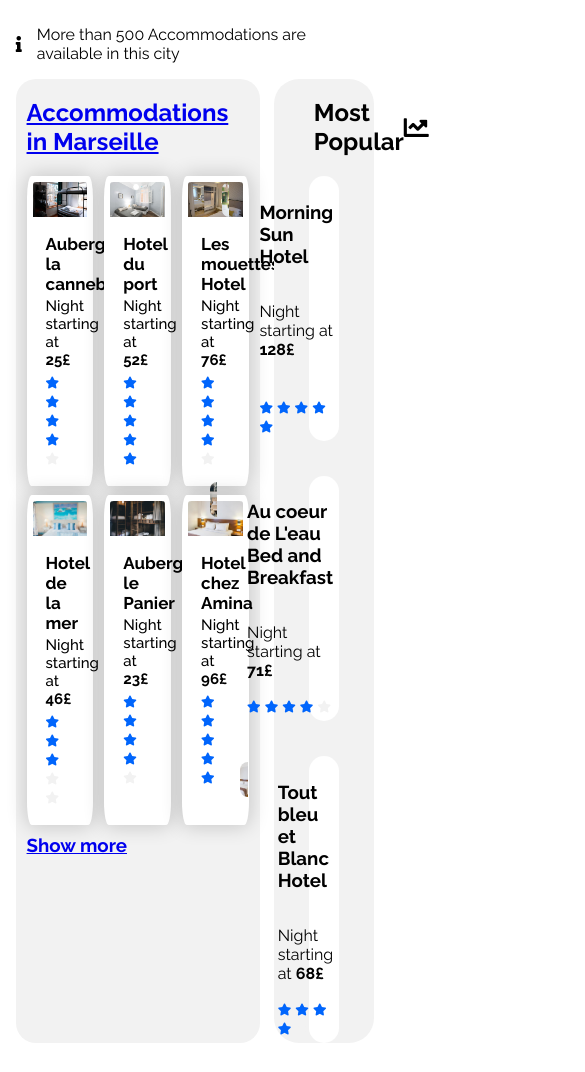
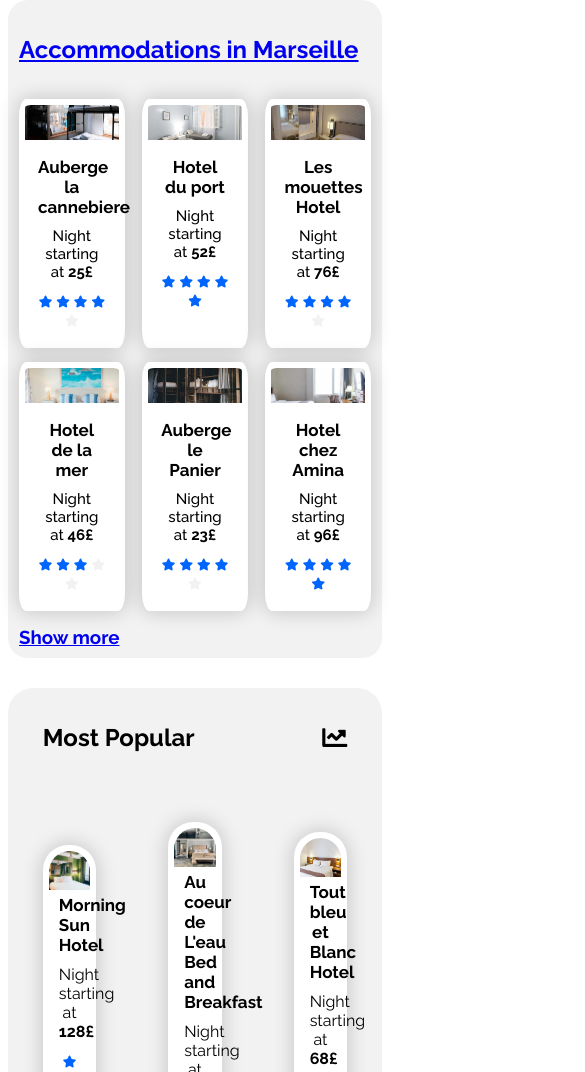
Before and after one commit to AdrienDuval/mocpus, a plain HTML site: page index.html in a window 390 px wide. Shown: the part 378-1450 px from the top of the page, 585 px wide, since content can reach past the window. Drawn offline with Linux system fonts and the light colour scheme.

Commit message:
reponsiveness of tablette

```diff
--- a/index.html
+++ b/index.html
@@ -188,7 +188,7 @@
 
                     <div class="img-1">
                         <div class="card-img">
-                            <img src="/mocpus/images/hebergements/4_small/febrian-zakaria-sjvU0THccQA-unsplash.jpg" alt="aunerge la cannebiere">
+                            <img src="/mocpus/images/hebergements/4_small/febrian-zakaria-M6S1WvfW68A-unsplash.jpg" alt="aunerge la cannebiere">
                         </div>
 
                         <div class="text-img">
@@ -216,9 +216,12 @@
                     <h2>Most Popular</h2>
                     <i class="fas fa-chart-line"></i>
                 </div>
+                <div class="bar">
+
+
                <div class="content-sidebar">
                    <div class="card-sidebar">
-                       <div class="sidebar-card cardsb-1 gfd">
+                       <div class="sidebar-card cardsb-1 gfd s1">
                            <img src="/mocpus/images/hebergements/4_small/emile-guillemot-Bj_rcSC5XfE-unsplash.jpg" alt="">
                            <div class="text-card">
                             <h3>Morning Sun Hotel</h3>
@@ -236,7 +239,7 @@
                </div>
                <div class="content-sidebar">
                    <div class="card-sidebar">
-                       <div class="sidebar-card cardsb-1 dfg">
+                       <div class="sidebar-card cardsb-1 dfg s2">
                            <img src="/mocpus/images/hebergements/4_small/aw-creative-VGs8z60yT2c-unsplash.jpg" alt="">
                            <div class="text-card">
                             <h3>Au coeur de L'eau Bed and Breakfast</h3>
@@ -254,7 +257,7 @@
                </div>
                <div class="content-sidebar">
                    <div class="card-sidebar">
-                       <div class="sidebar-card cardsb-1 dfg">
+                       <div class="sidebar-card cardsb-1 dfg s3">
                            <img src="/mocpus/images/hebergements/4_small/febrian-zakaria-sjvU0THccQA-unsplash.jpg" alt="">
                            <div class="text-card">
                             <h3>Tout bleu et Blanc Hotel</h3>
@@ -270,6 +273,7 @@
                        </div>
                    </div>
                </div>
+            </div>
             </div>
 
         </section>
--- a/style.css
+++ b/style.css
@@ -1,6 +1,8 @@
 @import url('https://fonts.googleapis.com/css2?family=Raleway:ital,wght@0,100;0,200;0,300;0,400;0,500;0,600;0,700;0,800;0,900;1,100;1,200;1,300;1,400;1,500;1,600;1,700;1,800;1,900&display=swap');
-*{
+* {
     box-sizing: border-box;
+    padding: 0;
+    margin: 0;
 }
 body
 {
@@ -22,16 +24,14 @@ body
 {
     width: 40%;
 }
-.col-1-header
 
-.nav-menu ul
-{
+.nav-menu ul {
     display: flex;
-    justify-content:flex-end;
+    justify-content: flex-end;
     align-items: center;
-    text-decoration: none;
 }
-.nav-menu ul li
+
+.col-2-header ul li
 {
 
     text-decoration: none;
@@ -108,7 +108,7 @@ width: 100%;
   .txt-1 p
   {
       font-size: 16px;
-      margin: 10px 0px 10px 0px;
+      margin: 15px 0px 15px 0px;
   }
 
   .row-2 {
@@ -155,6 +155,7 @@ width: 100%;
     display: flex;
     flex-direction: row;
     align-items: center;
+    margin: 20px 0px;
 }
 .row-3 ::before {
     margin-right: 15px;
@@ -173,14 +174,17 @@ width: 100%;
 
 .content-1 .col-1-content
 {
-    width:68%;
+    width:65%;
     padding: 0% 3% 0% 3%;
     background-color: #F2F2F2;
     border-radius: 20px;
 }
+.col-1-content h2 {
+    margin: 35px 0px;
+}
 .content-1 .col-2-content
 {
-   width: 28%;
+   width: 32%;
    border-radius: 25px;
 }
 .col-1-content .content
@@ -190,6 +194,9 @@ width: 100%;
     flex-wrap: wrap;
 
 
+}
+.row-2 h2 {
+    font-size: 20px;
 }
 .content
 {
@@ -260,20 +267,26 @@ span.fa.fa-star {
     width: 40%;
     height: 9vw;
     object-fit: cover;
-    margin-right: 30px;
+    margin-right: 20px;
     border-radius: 25px 0% 0% 25px;
 }
 
-.gfd p {
+/* .gfd p {
     padding-bottom: 22px;
-}
+} */
 .side-head {
     display: flex;
     justify-content: space-between;
     align-items: center;
     margin: 0px 40px;
 }
+.side-head {
+    margin: 35px 35px;
+    }
 
+    /* .s3 img {
+        width: 46%;
+    } */
 .sidebar-card.cardsb-1 {
     display: flex;
     justify-content: end;
@@ -281,11 +294,15 @@ span.fa.fa-star {
     margin: 0px 35px;
     border-radius: 25px;
     padding: 6px;
+    box-shadow: 0px 0px 20px 1px rgb(0 0 0 / 19%);
 }
-.text-card {
+ .text-card {
     display: flex;
     flex-direction: column;
-    justify-content: start;
+    justify-content: space-evenly;
+}
+.text-card h3 {
+    font-size: 17px;
 }
 .dfg {
     margin-top: 35px!important;
@@ -454,3 +471,131 @@ h3#heigth {
 
 
 /************************************************* end footer section   **********************************************/
+
+
+
+/*************************************responsiveness section***********************************************************/
+
+/* @media only screen and (max-width:1366px) {
+    .s3 img{
+        width: 55%;
+    }
+} */
+
+
+
+@media only screen and (max-width:1195px) {
+    .sidebar-card.cardsb-1 {
+        display: flex;
+        flex-direction: column;
+        border-radius: 25px;
+        padding: 6px;
+        box-shadow: 0px 0px 20px 1px rgb(0 0 0 / 19%);
+    }
+    .card-sidebar img {
+        width: 100%;
+        height: 5vw;
+        border-radius: 25px 25px 0px 0px;
+    }
+    .content-sidebar p {
+        margin: 10px 0px;
+    }
+    .text-img p{
+        margin: 10px 0px;
+    }
+    .text-card
+    {
+        margin: 5px 10px;
+    }
+    .sidebar-card.cardsb-1.dfg.s3 {
+        margin-bottom: 20px;
+    }
+    .row-2 h2 {
+        font-size: 20px;
+    }
+    .row-2 {
+        width: 90%;
+    }
+}
+
+@media only screen and (max-width:900px) {
+    .text-img h3{
+        text-align: center;
+    }
+    .text-img p {
+        text-align: center;
+    }
+    .rating-start {
+        text-align: center;
+    }
+    .content-sidebar p {
+        text-align: center;
+    }
+    .text-card h3 {
+        text-align: center;
+    }
+    .card h3 {
+        margin: 5px 0px;
+        padding-left: 0px;
+        text-align: center;
+        font-size: 15px;
+    }
+
+}
+@media only screen and (max-width:863px) {
+    .content-1 {
+       display:flex;
+       flex-direction: column;
+    }
+    .content-1 .col-1-content {
+        width: 100%;
+    }
+    .content-1 .col-2-content {
+        margin-top: 30px;
+        width: 100%;
+        border-radius: 25px;
+    }
+    .bar .content-sidebar {
+        width: 33%;
+    }
+    .bar img {
+        width: 100%;
+        height: 10vw;
+    }
+    .bar {
+        display: flex;
+        justify-content: space-between;
+        align-items: center;
+        padding-bottom: 20px;
+    }
+    .card {
+        width: 100%;
+         margin: 20px;
+    }
+
+    /* .section-col-1 {
+        display: flex;
+        flex-direction: column;
+        width: 100%;
+    } */
+    /* .card.card-2 {
+        display: flex;
+        flex-direction: row;
+        justify-content: space-between;
+    margin: 30px 0px;
+    }
+    .card-row-1 img {
+        height: 20vw;
+    }
+    .card-row-1 {
+        max-width: 50%;
+    }
+    .card-row-2 {
+        max-width: 50%;
+    }
+    .card-row-1 img {
+        height: 50vw;
+    } */
+
+}
+/*************************************responsiveness section *********************************************************/
```
